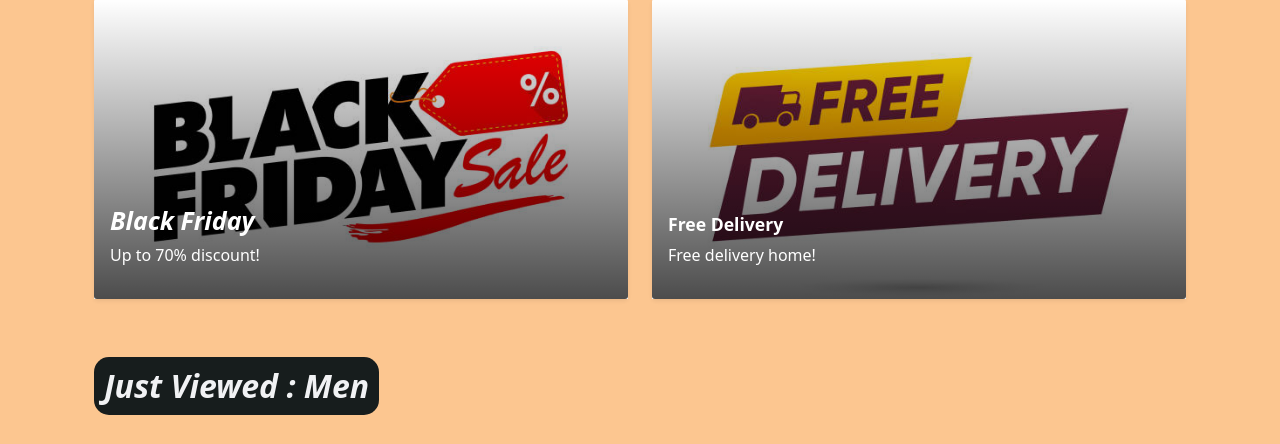
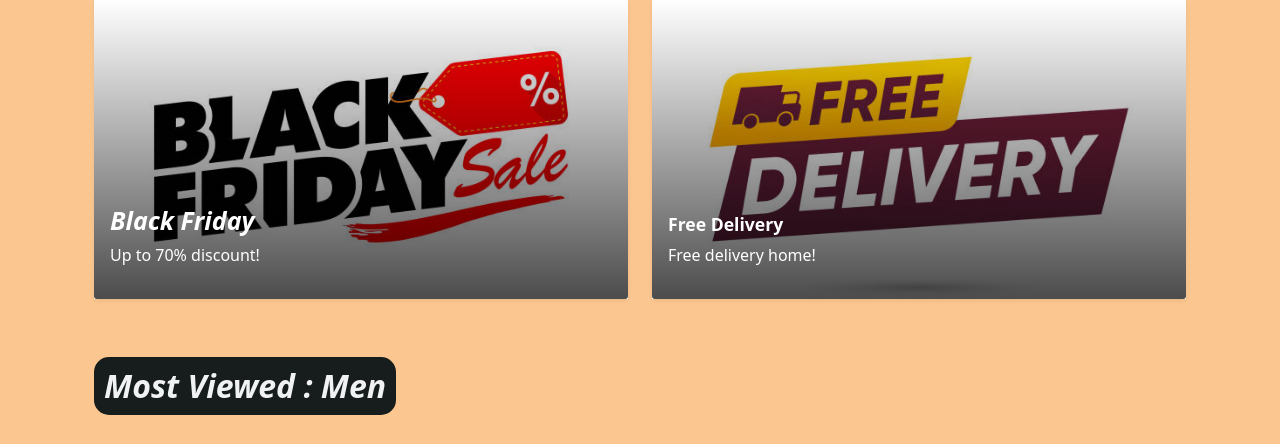
Before and after one commit to CREATOR-76/COMP2011-CW2, a Flask app: template app/templates/index.html in a window 1280 px wide. Shown: the part 129-573 px from the top of the page. Run offline with Flask 3, Linux system fonts and the light colour scheme; the template is opened without the code that fills it: values that come from a table or form of the project are taken from there, others are empty; some libraries are stand-ins or nearby versions.

Commit message:
Finished

```diff
--- a/app/templates/index.html
+++ b/app/templates/index.html
@@ -34,7 +34,7 @@
     {% if recommended_products %}
     <div class="section mb-5 recommend-section">
         <div class="d-flex align-items-center mb-4">
-            <h2 class="index-head">Just Viewed : {{ recommended_category.name }}</h2>
+            <h2 class="index-head">Most Viewed : {{ recommended_category.name }}</h2>
         </div>
         <div class="row row-cols-1 row-cols-md-3 row-cols-lg-4 g-4">
             {% for product in recommended_products %}
```
